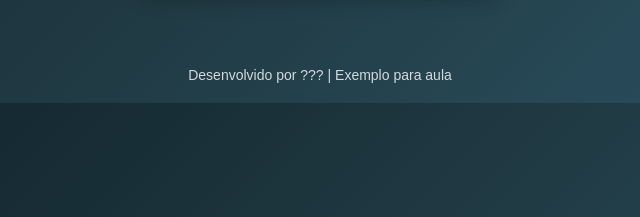
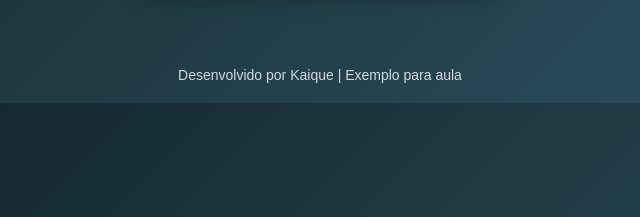
Before and after one commit to Kaiquemf10/Teste-de-Ospedagemm, a plain HTML site: page index.html in a window 1280 px wide. Shown: the part 440-657 px from the top of the page, 320-960 px from the left. Drawn offline with Linux system fonts and the light colour scheme.

Commit message:
Update index.html

```diff
--- a/index.html
+++ b/index.html
@@ -44,6 +44,7 @@
             font-weight: bold;
             cursor: pointer;
             transition: 0.3s;
+
         }
 
         button:hover {
@@ -72,7 +73,7 @@
     </div>
 
     <footer>
-        Desenvolvido por ??? | Exemplo para aula
+        Desenvolvido por Kaique | Exemplo para aula
     </footer>
 
     <script>
```
